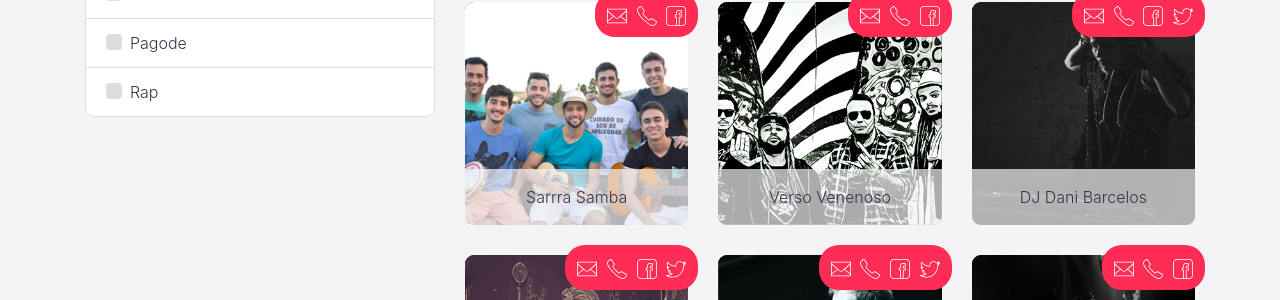
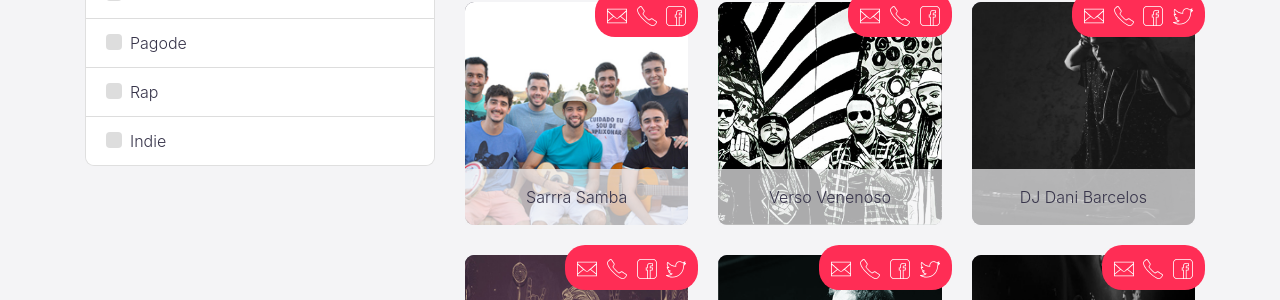
Before and after one commit to tocaki/tocaki.github.io, a Jekyll site: the page built from artistas.html, in a window 1280 px wide. Shown: the part 633-933 px from the top of the page. Built offline with Jekyll 4.4.1, drawn with Linux system fonts in a browser that asks for light colours.

Commit message:
Updated genres.yml

```diff
--- a/_data/genres.yml
+++ b/_data/genres.yml
@@ -5,3 +5,4 @@
 - Samba
 - Pagode
 - Rap
+- Indie
```
